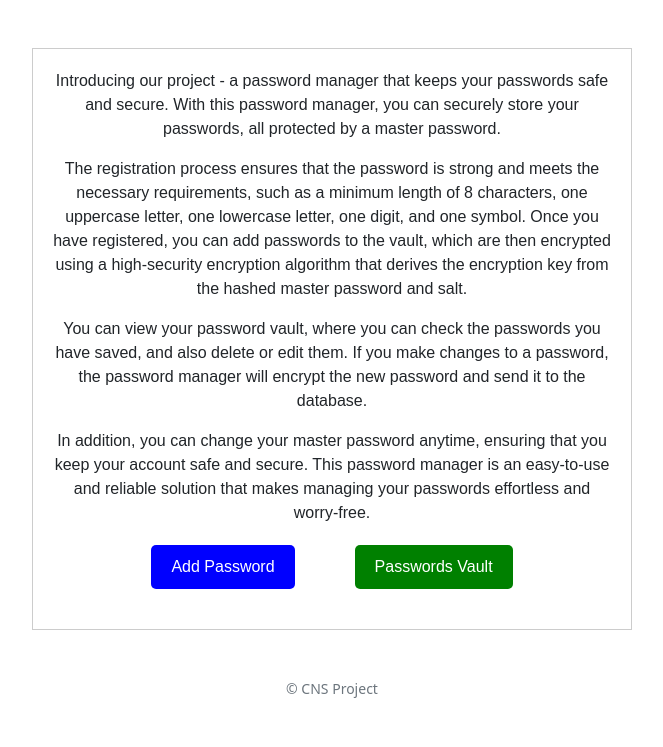
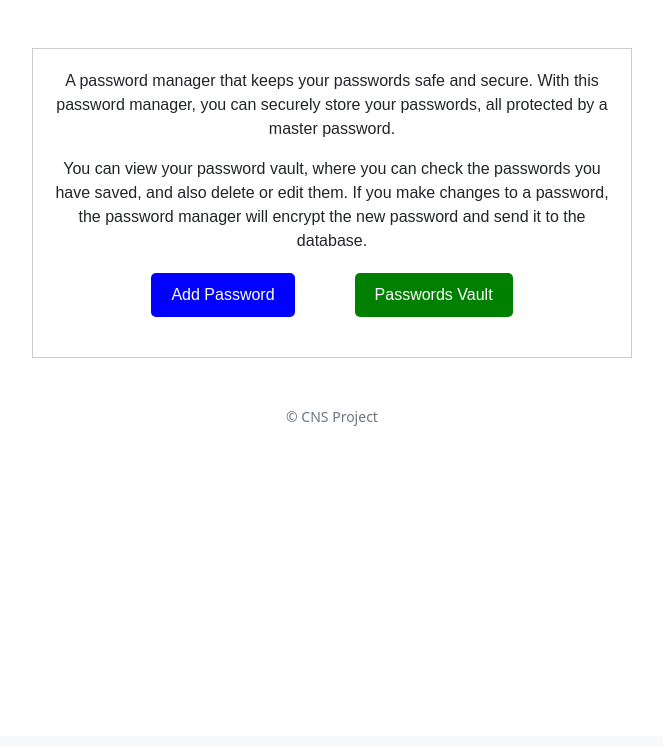
Before and after one commit to SakshiiRK/Password-Manager, a Flask app: page / in a window 1280 px wide. Shown: the part 64-811 px from the top of the page, without its empty margins (308-971 px from the left). After the commit the page ends 490 px from the top, so only its background shows below. Run offline with Flask 2, Linux system fonts and the light colour scheme; a user stored in the database is signed in; some libraries are stand-ins or nearby versions.

Commit message:
changes in the home page

```diff
--- a/templates/index.html
+++ b/templates/index.html
@@ -8,16 +8,10 @@
 
         <div style="font-family: Arial, sans-serif; font-size: 16px; line-height: 1.5; border: 1px solid #ccc; padding: 20px; max-width: 600px; margin: 0 auto;">
             <p>
-            Introducing our project - a password manager that keeps your passwords safe and secure. With this password manager, you can securely store your passwords, all protected by a master password.
-            </p>
-            <p>
-            The registration process ensures that the password is strong and meets the necessary requirements, such as a minimum length of 8 characters, one uppercase letter, one lowercase letter, one digit, and one symbol. Once you have registered, you can add passwords to the vault, which are then encrypted using a high-security encryption algorithm that derives the encryption key from the hashed master password and salt.
+            A password manager that keeps your passwords safe and secure. With this password manager, you can securely store your passwords, all protected by a master password.
             </p>
             <p>
             You can view your password vault, where you can check the passwords you have saved, and also delete or edit them. If you make changes to a password, the password manager will encrypt the new password and send it to the database.
-            </p>
-            <p>
-            In addition, you can change your master password anytime, ensuring that you keep your account safe and secure. This password manager is an easy-to-use and reliable solution that makes managing your passwords effortless and worry-free.
             </p>
 
             <div style="display: flex; justify-content: center; text-align: center; margin: 20px;">
```
Also changed, not shown: passwords.db, 4 other files.
